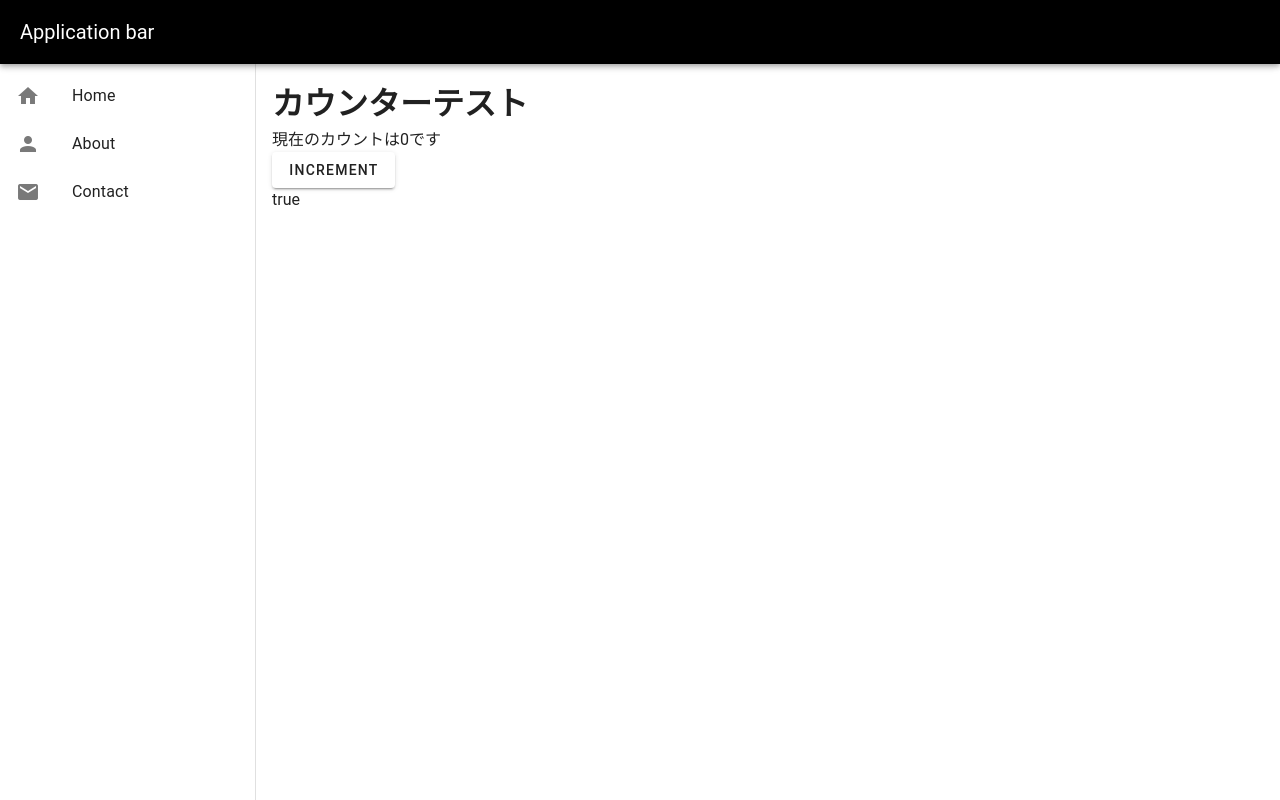
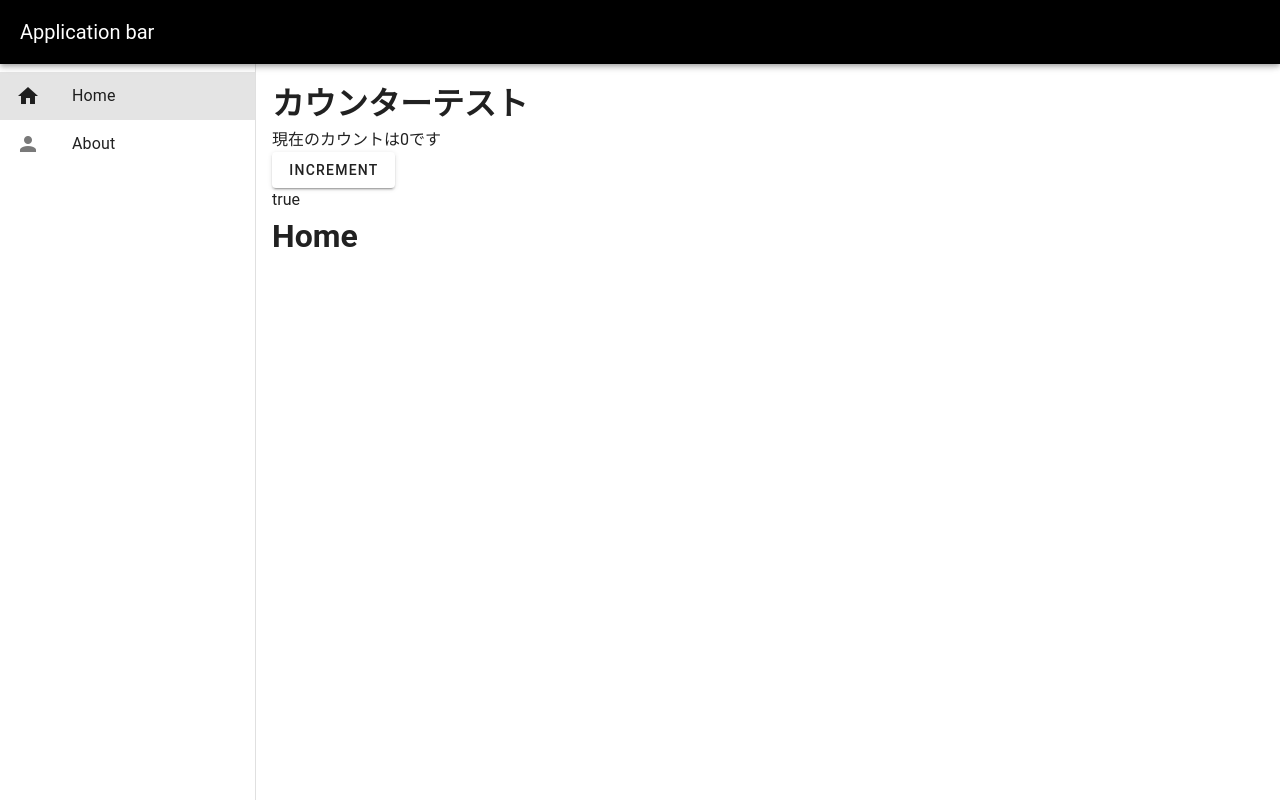
Before and after one commit to RyotaAbe1014/vue-vuetify, a Vue app: page / in a window 1280 px wide. Built offline with nearby package versions, Linux system fonts and the light colour scheme.

Commit message:
vue-routerの導入

```diff
--- a/src/App.vue
+++ b/src/App.vue
@@ -5,7 +5,7 @@ import Counter from './components/Counter.vue';
 
 // リアクティブな状態
 // ref() でラップすることで、リアクティブな状態になる(変更を検知できる)
-// 型付けは Ref<number>　のようにRefを使う
+// 型付けは Ref<number>のようにRefを使う
 const count: Ref<number> = ref(0)
 
 // これはリアクティブではない(変更が検知できない)
@@ -22,9 +22,10 @@ const increment = (): void => {
 }
 
 // typeで型を定義する
-type Item = {
+type LinkItem = {
   title: string;
   icon: string;
+  toUrl?: string;
 }
 
 // interfaceで型を定義する
@@ -34,10 +35,9 @@ type Item = {
 // }
 
 // TypeScript で定義した配列
-const items: Array<Item> = [
-  { title: 'Home', icon: 'mdi-home' },
-  { title: 'About', icon: 'mdi-account' },
-  { title: 'Contact', icon: 'mdi-email' },
+const items: Array<LinkItem> = [
+  { title: 'Home', icon: 'mdi-home', toUrl: '/' },
+  { title: 'About', icon: 'mdi-account', toUrl: '/about' },
 ]
 
 
@@ -70,6 +70,8 @@ onMounted(() => {
 // onRenderTriggered(() => {
 //   console.log(`The count is going to be updated to ${count.value}.`)
 // })
+
+
 </script>
 
 <template>
@@ -79,7 +81,7 @@ onMounted(() => {
       <v-navigation-drawer>
         <v-list>
           <div v-for="item in items" :key="item.title">
-            <v-list-item :title="item.title" :prepend-icon="item.icon" :value="item.title"></v-list-item>
+            <v-list-item :title="item.title" :prepend-icon="item.icon" :value="item.title" :to="item.toUrl"></v-list-item>
           </div>
         </v-list>
       </v-navigation-drawer>
@@ -94,6 +96,7 @@ onMounted(() => {
               <v-alert v-if="!disabled" type="success">10で割り切れるときにアラートが出ます</v-alert>
             </v-col>
           </v-row>
+          <RouterView />
         </v-container>
       </v-main>
     </v-layout>
--- /dev/null
+++ b/src/components/pages/About.vue
@@ -0,0 +1,6 @@
+<script setup lang="ts">
+</script>
+
+<template>
+  <h1>About</h1>
+</template>
--- /dev/null
+++ b/src/components/pages/Home.vue
@@ -0,0 +1,6 @@
+<script setup lang="ts">
+</script>
+
+<template>
+  <h1>Home</h1>
+</template>
--- a/src/main.ts
+++ b/src/main.ts
@@ -1,5 +1,6 @@
 import { createApp } from 'vue'
 import App from "./App.vue"
 import vuetify from "./plugin/vuetify"
+import router from "./router"
 
-createApp(App).use(vuetify).mount('#app')
+createApp(App).use(router).use(vuetify).mount('#app')
```
Also changed, not shown: src/router.ts (added, +15 -0 lines).
